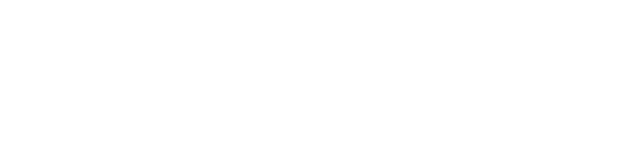
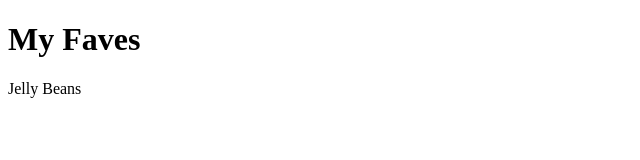
Before and after one commit to tkarling/git-test, a plain HTML site: page index.html in a window 1280 px wide. Shown: the whole page, without its empty margins (0-640 px from the left). Drawn offline with Linux system fonts and the light colour scheme.

Commit message:
added title and first fav

```diff
--- a/index.html
+++ b/index.html
@@ -1,9 +1,11 @@
 <!DOCTYPE html>
   <html>
   	<head>
+  	<meta charset="utf-8">
   		<title>Moi</title>
   	</head>
   	<body>
-
+  		<h1>My Faves</h1>
+  		<p>Jelly Beans</p>
   	</body>
   </html>
```
